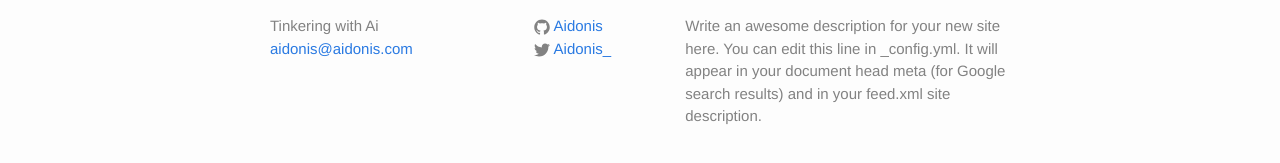
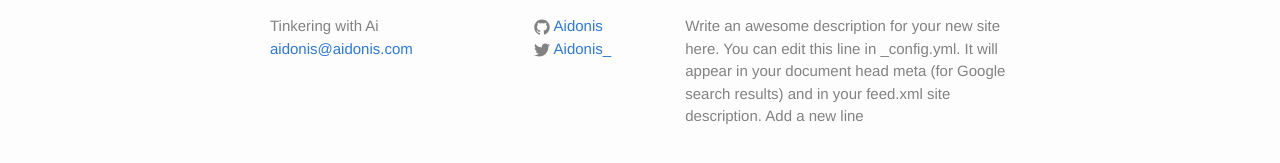
Before and after one commit to Aidonis/aidonis.github.io, a Jekyll site: the page built from index.html, in a window 1280 px wide. Shown: the part 354-517 px from the top of the page. Built offline with Jekyll 4.4.1, drawn with Linux system fonts in a browser that asks for light colours.

Commit message:
New Line Description

```diff
--- a/_config.yml
+++ b/_config.yml
@@ -5,6 +5,8 @@ description: #this means to ignore newlines until "baseurl:"
   Write an awesome description for your new site here. You can edit this
   line in _config.yml. It will appear in your document head meta (for
   Google search results) and in your feed.xml site description.
+
+  Add a new line
 baseurl: "" # the subpath of your site, e.g. /blog/
 url: "http://yourdomain.com" # the base hostname & protocol for your site
 twitter_username: Aidonis_
```
